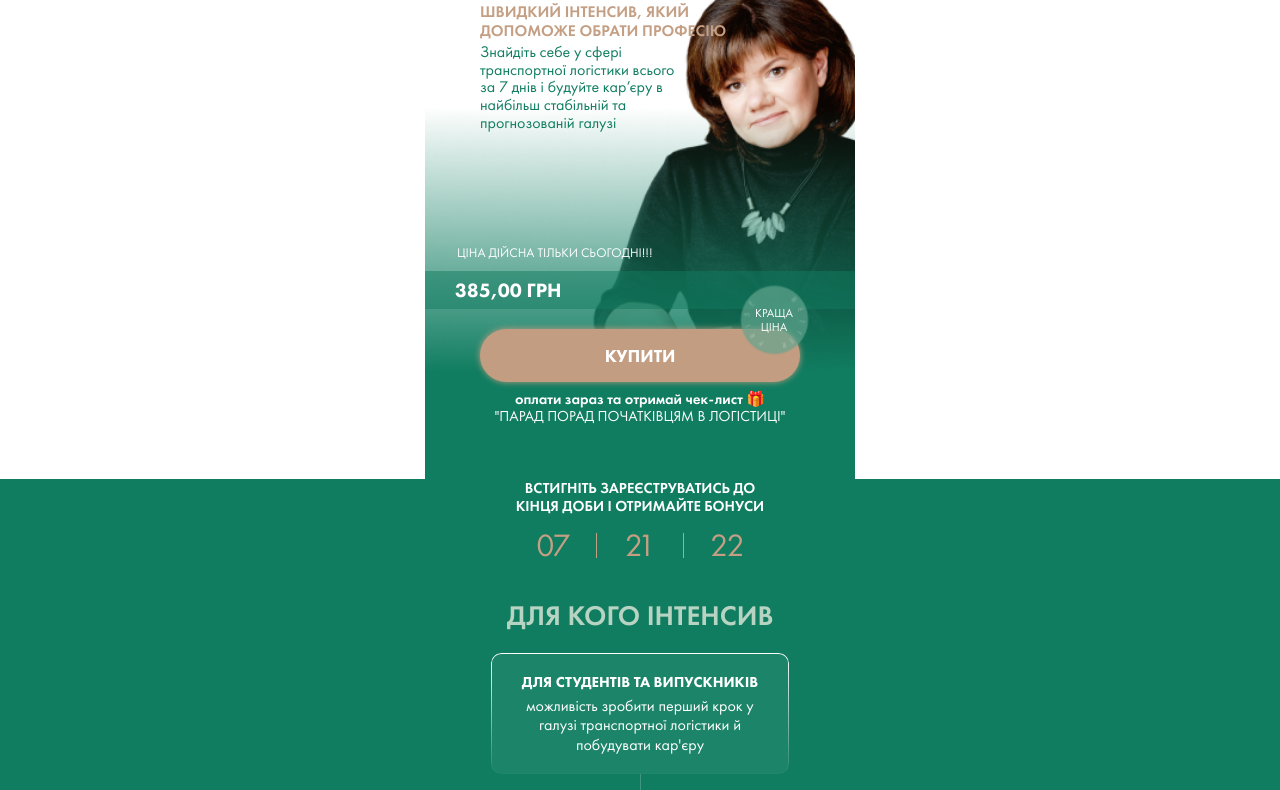
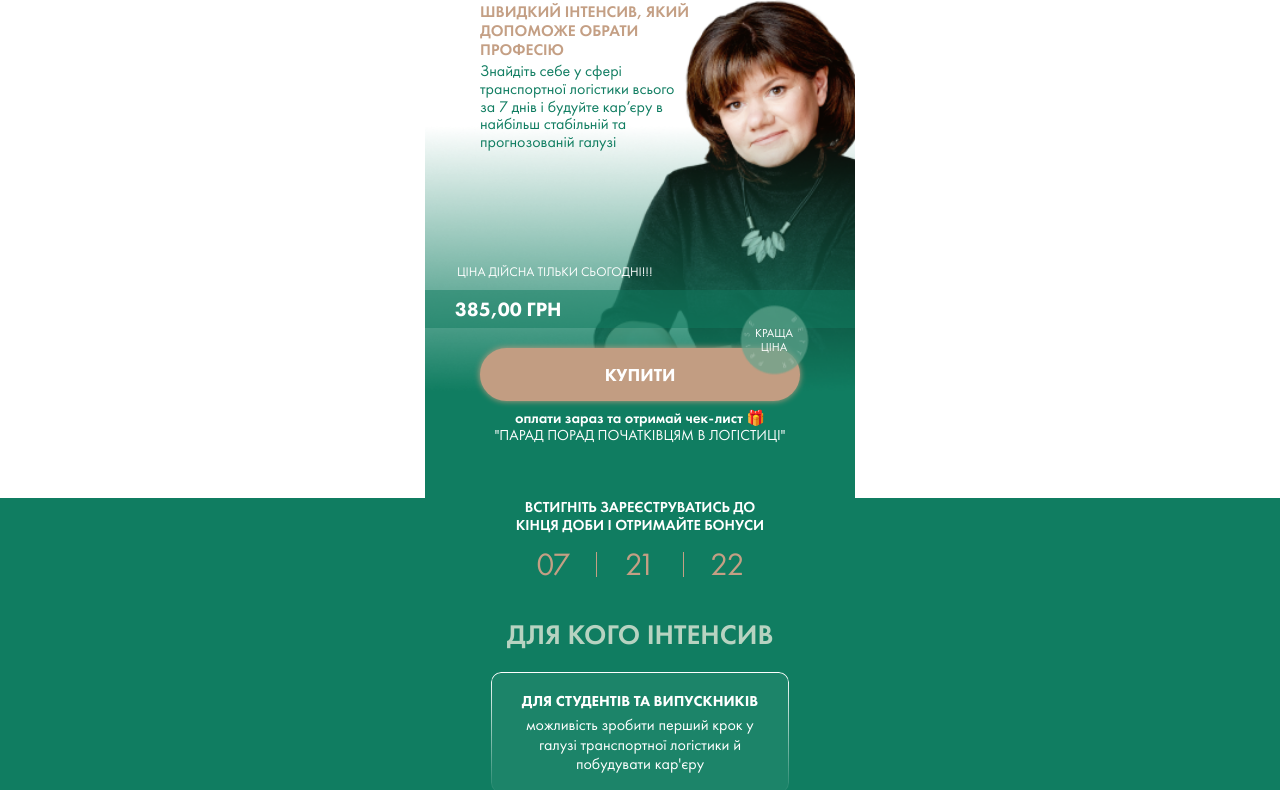
Before and after one commit to RomanIsaiev/work-website-13, a plain HTML site: page index.html in a window 1280 px wide. Shown: the part 185-975 px from the top of the page. Drawn offline with nearby package versions, Linux system fonts and the light colour scheme; a script that the page names is missing.

Commit message:
Update styles.css

```diff
--- a/css/styles.css
+++ b/css/styles.css
@@ -137,7 +137,7 @@ p {
   line-height: 120%; /* 19.2px */
   text-transform: uppercase;
 
-  max-width: 252px;
+  max-width: 222px;
 
   margin-bottom: 3px;
 }
@@ -242,7 +242,7 @@ p {
 
 .header-sale-mark {
   position: absolute;
-  top: 400px;
+  top: 420px;
   right: -15px;
 
   z-index: 99;
@@ -635,7 +635,7 @@ p {
   line-height: 100%; /* 28px */
   text-transform: uppercase;
 
-  max-width: 166px;
+  max-width: 250px;
 
   margin-left: auto;
   margin-right: auto;
```
